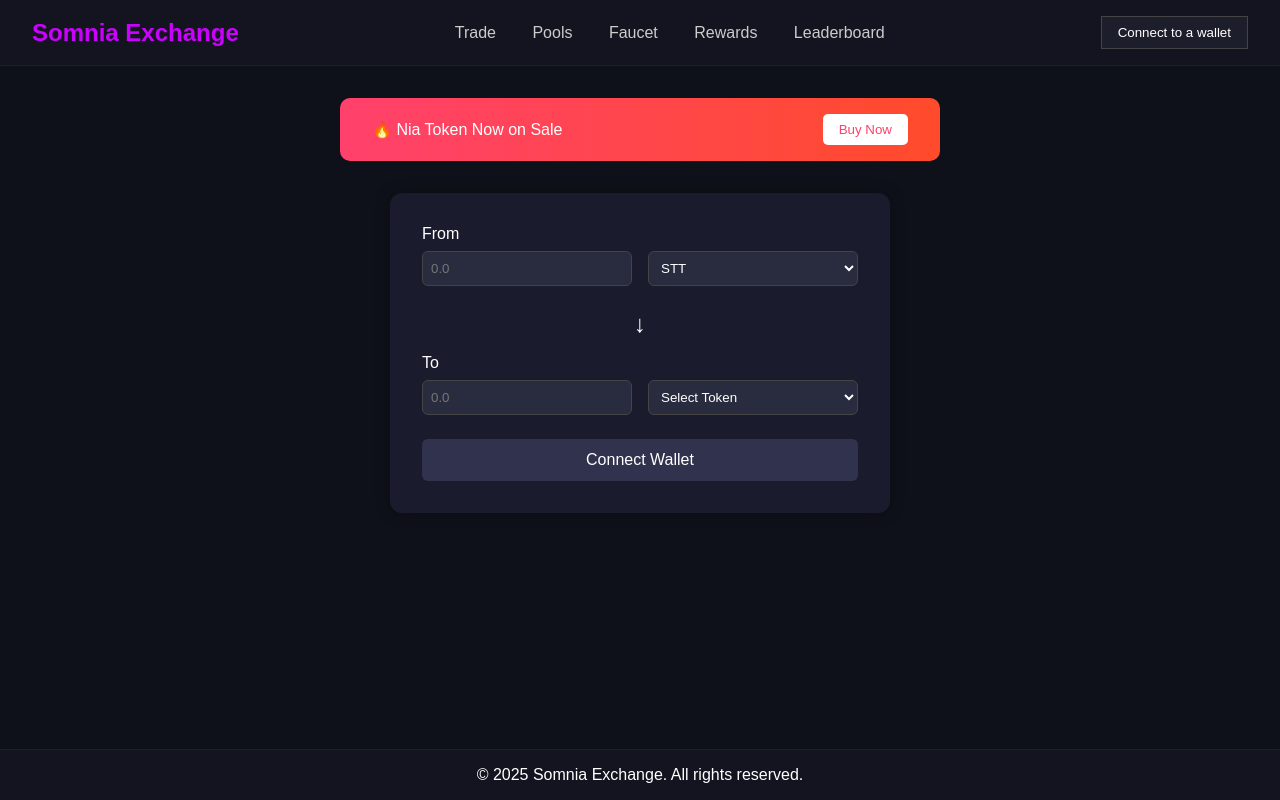
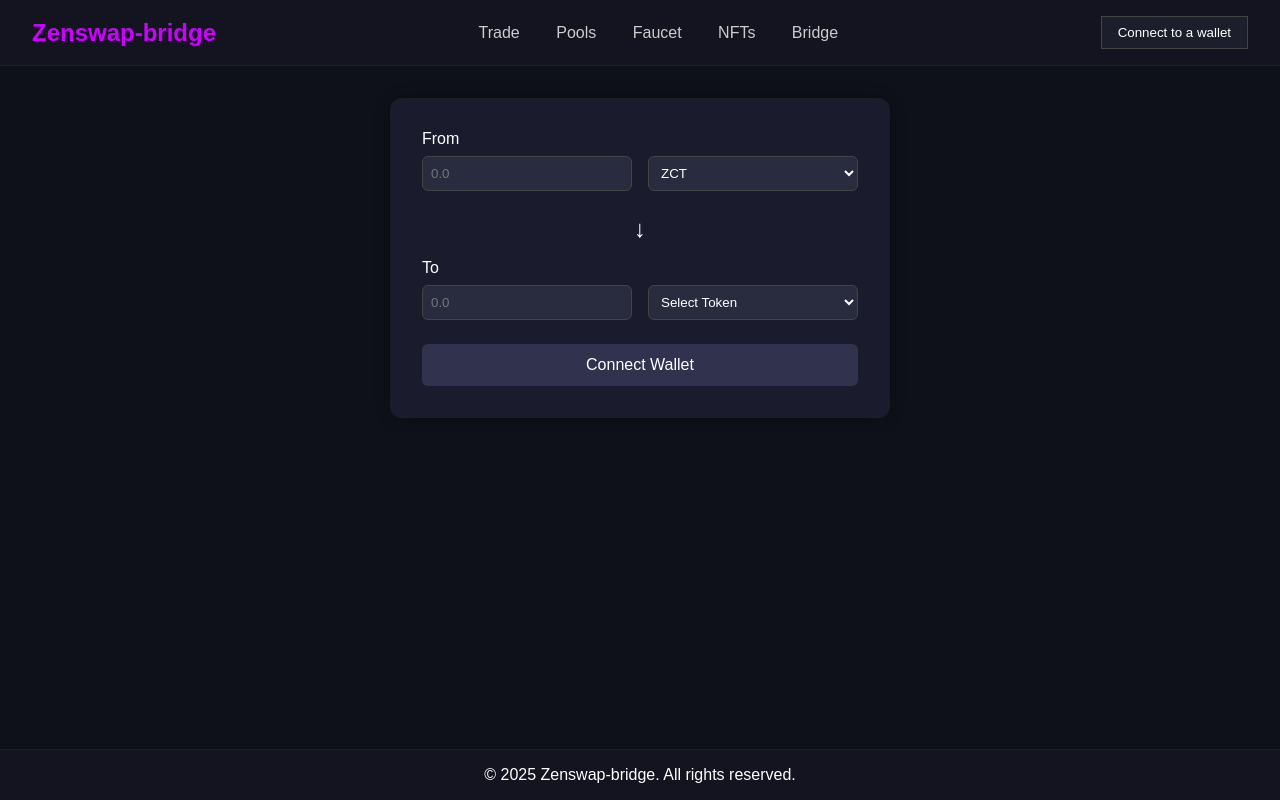
Before and after one commit to Pilex3173/Zenchain-swap-and-bridge, a plain HTML site: page index.html in a window 1280 px wide. Drawn offline with Linux system fonts and the light colour scheme.

Commit message:
Update index.html

```diff
--- a/index.html
+++ b/index.html
@@ -3,26 +3,23 @@
   <head>
     <meta charset="UTF-8" />
     <meta name="viewport" content="width=device-width, initial-scale=1.0"/>
-    <title>Somnia Exchange</title>
+    <title>Zenswap-bridge</title>
     <link rel="stylesheet" href="styles.css" />
   </head>
   <body>
     <header>
-      <div class="logo">Somnia Exchange</div>
+      <div class="logo">Zenswap-bridge</div>
       <nav>
         <a href="#">Trade</a>
         <a href="#">Pools</a>
         <a href="#">Faucet</a>
-        <a href="#">Rewards</a>
-        <a href="#">Leaderboard</a>
+        <a href="#">NFTs</a>
+        <a href="#">Bridge</a>
       </nav>
       <button class="wallet-btn">Connect to a wallet</button>
     </header>
 
     <main>
-      <div class="banner">
-        <span>🔥 Nia Token Now on Sale</span>
-        <button class="buy-btn">Buy Now</button>
       </div>
 
       <section class="swap-box">
@@ -31,9 +28,11 @@
           <div class="input-row">
             <input type="number" placeholder="0.0" />
             <select>
-              <option>STT</option>
+              <option>ZCT</option>
               <option>ETH</option>
               <option>USDT</option>
+              <option>USDC</option>
+              <option>BTC</option>
             </select>
           </div>
         </div>
@@ -46,9 +45,11 @@
             <input type="number" placeholder="0.0" />
             <select>
               <option>Select Token</option>
-              <option>STT</option>
+              <option>ZCT</option>
               <option>ETH</option>
               <option>USDT</option>
+              <option>USDC</option>
+              <option>BTC</option>
             </select>
           </div>
         </div>
@@ -58,7 +59,7 @@
     </main>
 
     <footer>
-      <p>© 2025 Somnia Exchange. All rights reserved.</p>
+      <p>© 2025 Zenswap-bridge. All rights reserved.</p>
     </footer>
   </body>
 </html>
```
